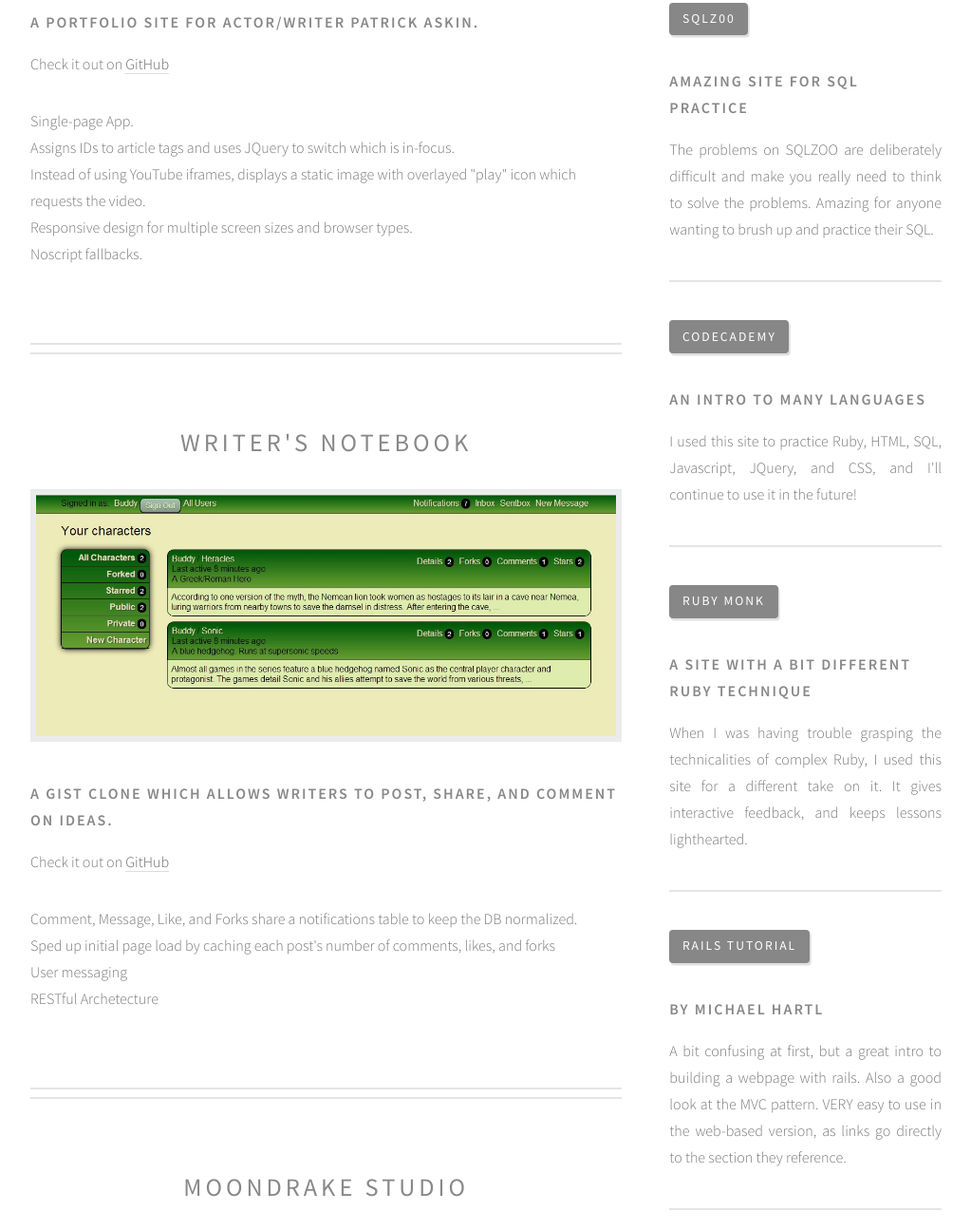
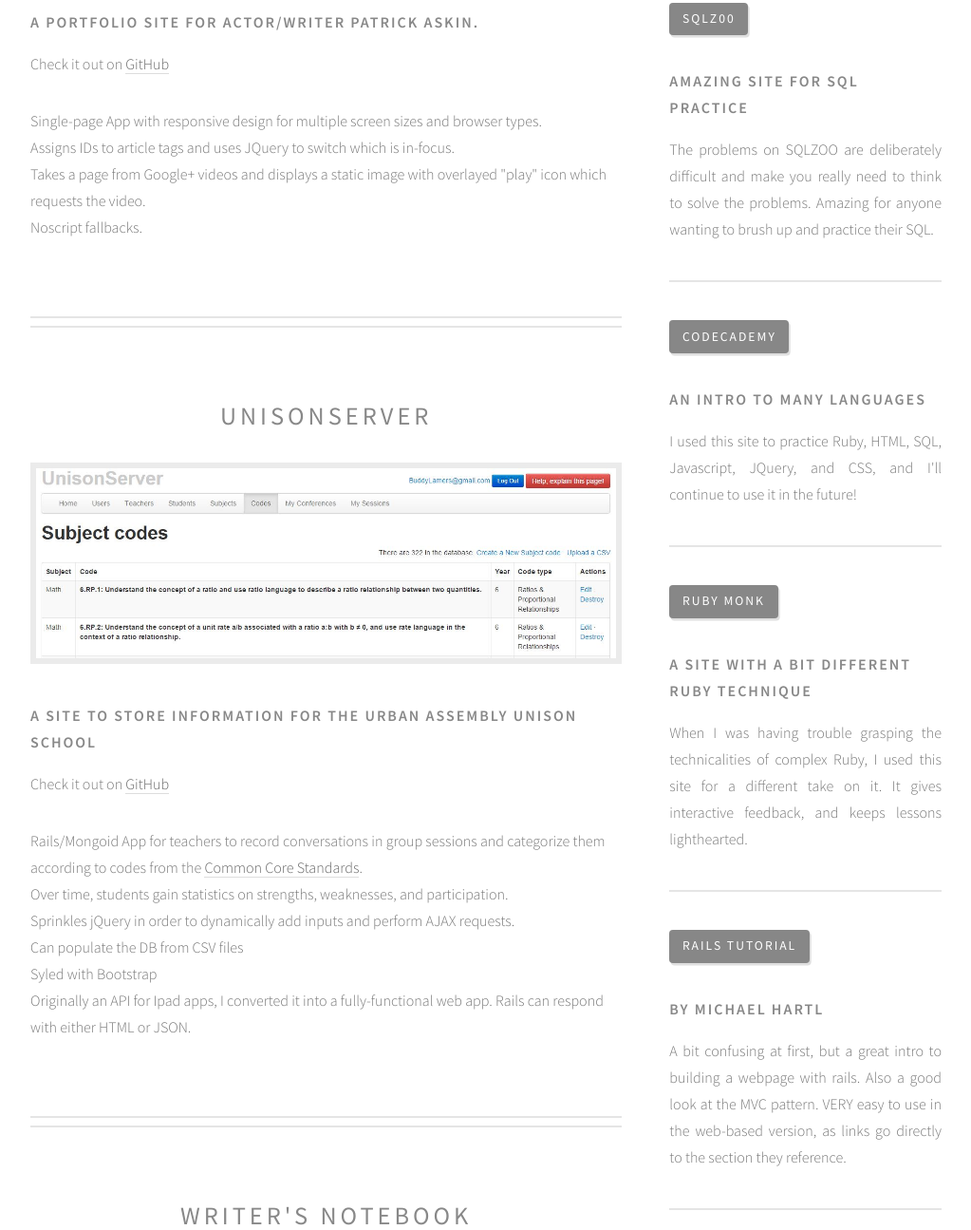
Before and after one commit to BuddyLamers/BuddyLamers.github.io, a plain HTML site: page coding-projects.html in a window 1280 px wide. Shown: the part 1315-2610 px from the top of the page at 95% size, without its empty margins (128-1151 px from the left). Drawn offline with Linux system fonts and the light colour scheme.

Commit message:
adds unisonserver

```diff
--- a/coding-projects.html
+++ b/coding-projects.html
@@ -90,11 +90,34 @@
 								<p> Check it out on
 									<a href="https://github.com/BuddyLamers/PatrickAskin">GitHub</a>
 									<ul>
-										<li>Single-page App.</li>
+										<li>Single-page App with responsive design for multiple screen sizes and browser types.</li>
 										<li>Assigns IDs to article tags and uses JQuery to switch which is in-focus.</li>
-										<li>Instead of using YouTube iframes, displays a static image with overlayed "play" icon which requests the video.</li>
-										<li>Responsive design for multiple screen sizes and browser types.</li>
+										<li>Takes a page from Google+ videos and displays a static image with overlayed "play" icon which requests the video.</li>
 										<li>Noscript fallbacks.</li>
+									</ul>
+								</p>
+								<ul class="actions">
+
+								</ul>
+							</article>
+
+							<!-- Post -->
+						<article class="is-post">
+							<header>
+								<h2>UnisonServer</h2>
+							</header>
+							<a href="unisonserver.herokuapp.com" class="image image-full"><img src="images/unisonserver.jpg" alt="" /></a>
+							<h3>A site to store information for the Urban Assembly Unison School</h3>
+								<p> Check it out on
+									<a href="https://github.com/BuddyLamers/unisonserver">GitHub</a>
+									<ul>
+										<li>Rails/Mongoid App for teachers to record conversations in group sessions and categorize them according to codes from the
+											<a href="http://www.corestandards.org">Common Core Standards</a>.</li>
+										<li>Over time, students gain statistics on strengths, weaknesses, and participation.</li>
+										<li>Sprinkles jQuery in order to dynamically add inputs and perform AJAX requests.</li>
+										<li>Can populate the DB from CSV files</li>
+										<li>Syled with Bootstrap</li>
+										<li>Originally an API for Ipad apps, I converted it into a fully-functional web app. Rails can respond with either HTML or JSON.</li>
 									</ul>
 								</p>
 								<ul class="actions">
```
Also changed, not shown: images/unisonserver.JPG (added).
